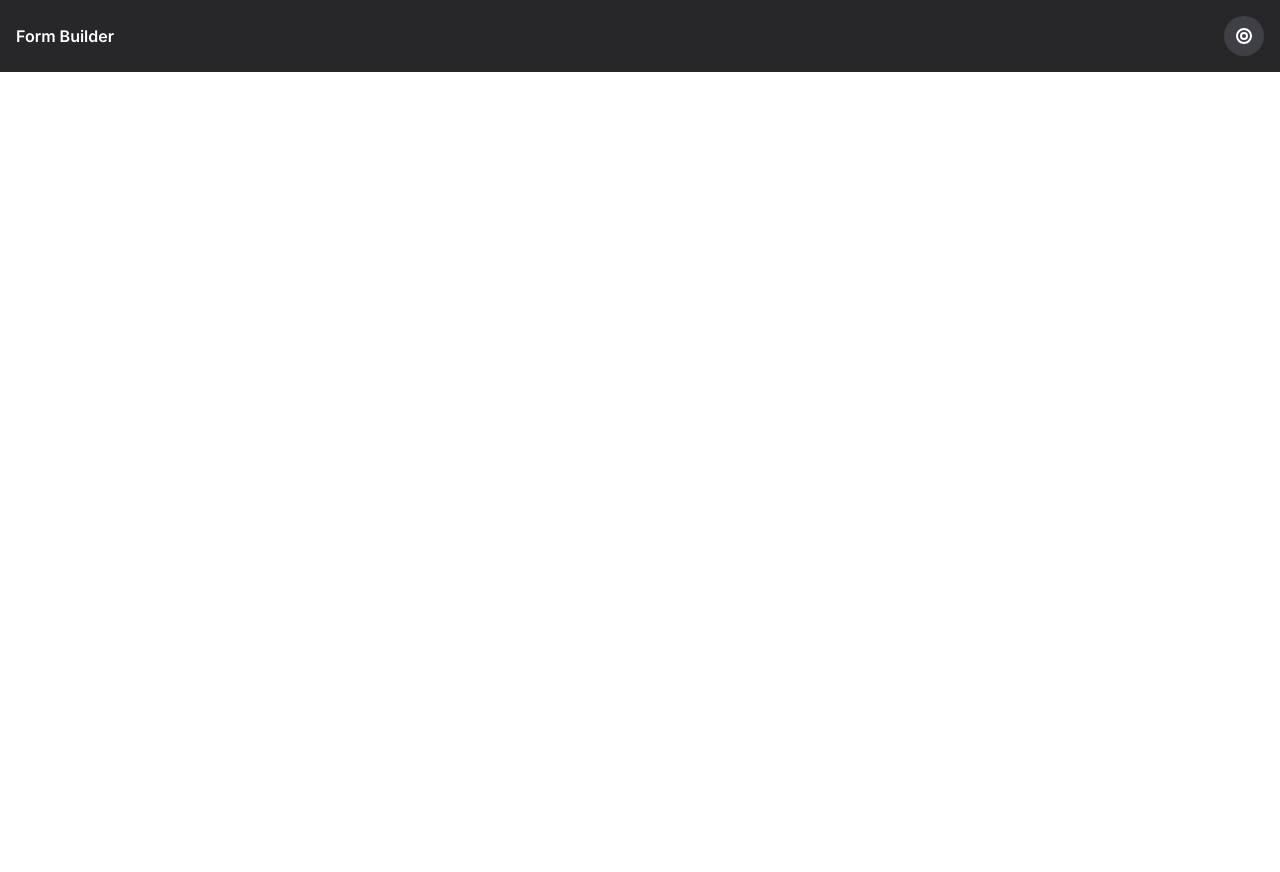
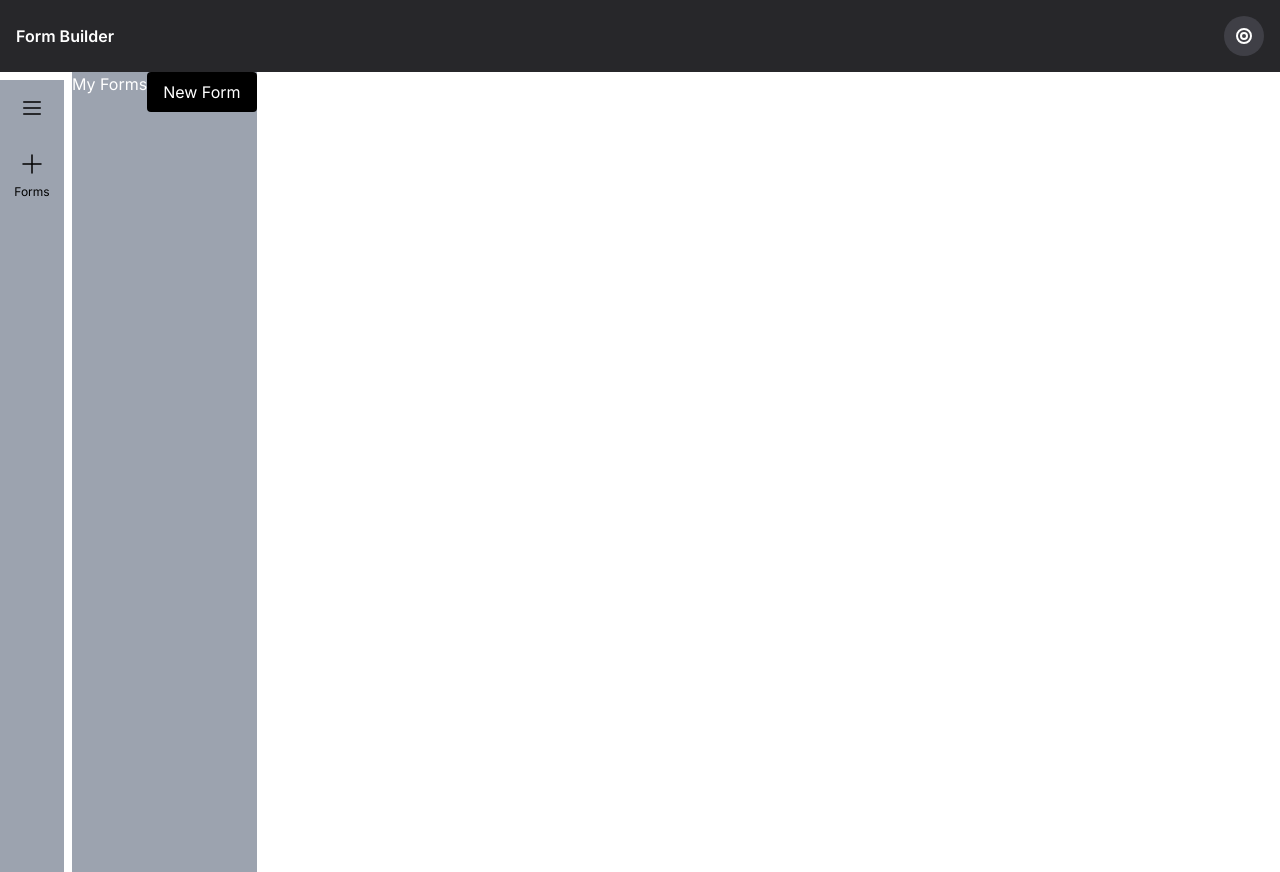
Before and after one commit to ranavijaysingh/Generic-form-builder, a Next.js app: page /build in a window 1280 px wide. Before the commit the page ends 800 px from the top, so only its background shows below. Built offline with nearby package versions, Linux system fonts and the light colour scheme.

Commit message:
first commit

```diff
--- a/src/app/build/page.tsx
+++ b/src/app/build/page.tsx
@@ -1,10 +1,19 @@
+"use client";
+
 import Navbar from "@/components/common/navbar";
+import Sidebar from "@/components/common/sidebar";
+import Button from "@/components/common/button";
+import BuildLayout from "@/layouts/build";
 
-export default function formBuild() {
+export default function Page() {
+
   return (
     <div>
       <Navbar />
-      <p>you</p>
+      <div className="flex flex-row">
+        <Sidebar />
+        <BuildLayout />
+      </div>
     </div>
   );
 }
--- a/src/app/create/page.tsx
+++ /dev/null
@@ -1,15 +0,0 @@
-"use client";
-
-import Button from "@/components/common/button";
-
-export default function createForm() {
-  const handleClick = () => {
-    alert("new form");
-  };
-
-  return (
-    <>
-      create <Button text="New Form" onClick={handleClick} />
-    </>
-  );
-}
--- a/src/components/common/button.tsx
+++ b/src/components/common/button.tsx
@@ -3,12 +3,13 @@ interface IButtonProps {
   onClick?: () => void;
 }
 
-function Button(props: IButtonProps) {
+export default function Button(props: IButtonProps) {
   return (
-    <button className="bg-black p-2 text-white" type="button" onClick={props?.onClick}>
-      {props.text}
-    </button>
+    //  <div className="flex justify-end items-center bg-zinc-200 p-4">
+      <button className="bg-black text-white px-4 py-2 rounded h-full" type="button" onClick={props?.onClick}>
+            {props.text}
+      </button>
+    //  </div>
+
   );
 }
-
-export default Button;
--- a/src/components/common/sidebar.tsx
+++ b/src/components/common/sidebar.tsx
@@ -1,5 +1,37 @@
-function Sidebar() {
-  return <>helo</>;
+export default function Sidebar() {
+  return (
+    <div className="flex h-screen">
+      <div className="w-16 bg-gray-400 mt-2 text-black flex flex-col items-center py-4">
+        <div className="mb-8">
+          <svg
+            xmlns="http://www.w3.org/2000/svg"
+            fill="none"
+            viewBox="0 0 24 24"
+            strokeWidth="1.5"
+            stroke="currentColor"
+            className="w-6 h-6">
+            <path
+              strokeLinecap="round"
+              strokeLinejoin="round"
+              d="M3.75 12h16.5m-16.5-6h16.5m-16.5 12h16.5"
+            />
+          </svg>
+        </div>
+        <div>
+          <svg
+            xmlns="http://www.w3.org/2000/svg"
+            fill="none"
+            viewBox="0 0 24 24"
+            strokeWidth="1.5"
+            stroke="currentColor"
+            className="w-6 h-6">
+            <path strokeLinecap="round" strokeLinejoin="round" d="M12 3v18m9-9H3" />
+          </svg>
+        </div>
+        <div className="mt-2 text-xs">Forms</div>
+      </div>
+
+      <div className="flex-1 bg-zinc-50"></div>
+    </div>
+  )
 }
-
-export default Sidebar;
--- /dev/null
+++ b/src/layouts/build.tsx
@@ -0,0 +1,16 @@
+import Button from "@/components/common/button"
+
+export default function BuildLayout() {
+    const handleClick = () => {
+        alert("new form");
+      };
+    return (
+        <div className="w-[100%] flex flex-col ml-2 bg-gray-400">
+            <div className="flex flex-row" >
+            <div className="bg-gray-400" >My Forms</div>
+            <Button text={'New Form'} onClick={handleClick}></Button>
+            </div>
+
+        </div>
+    )
+};
--- /dev/null
+++ b/src/types.ts
@@ -0,0 +1,3 @@
+interface iForms {
+    id: number
+}
```
Also changed, not shown: src/mockData.ts (line endings or trailing spaces).
